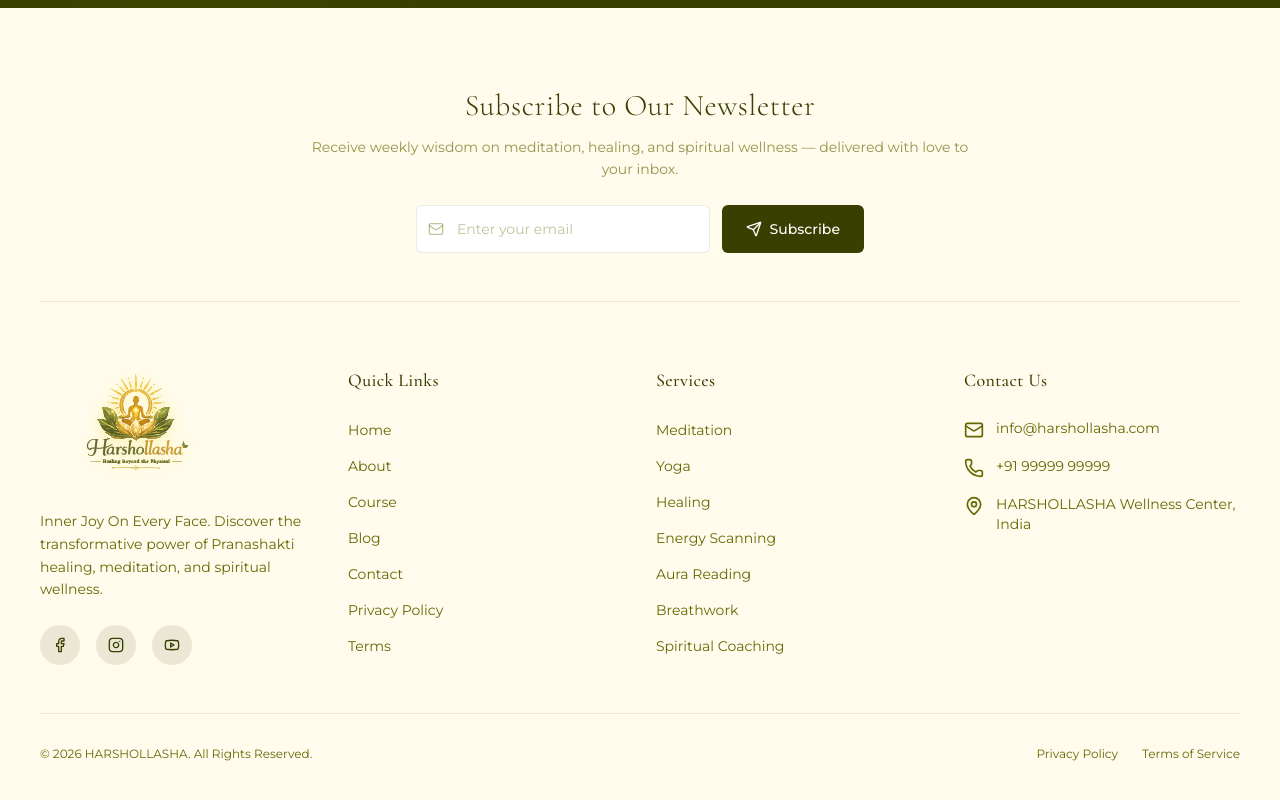
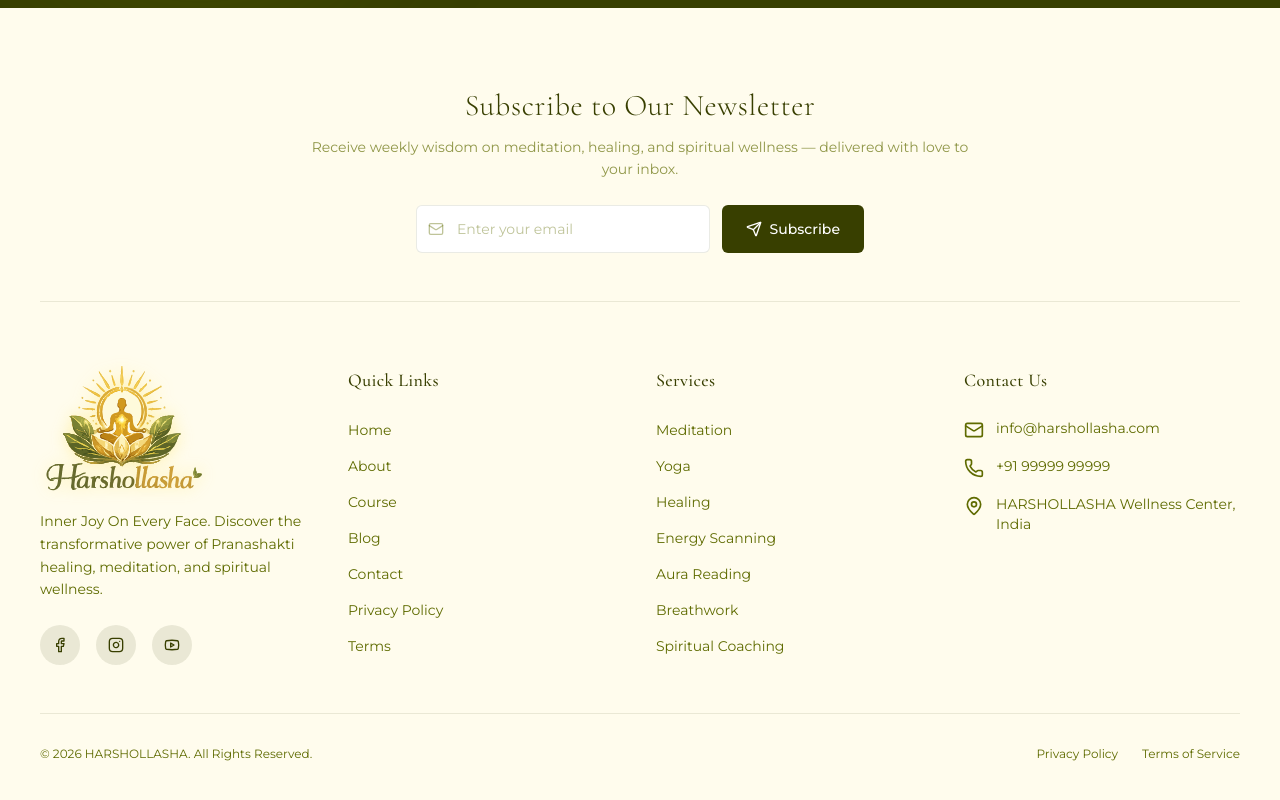
Before and after one commit to gyanamchoudhary/harshollash, a React (Vite) app in the folder app/: page / in a window 1280 px wide. Shown: the part 7074-7874 px from the top of the page. Built offline with nearby package versions, Linux system fonts and the light colour scheme.

Commit message:
fix: unify logo across all pages and structured data
- Update Footer logo to logo_transparent (1).svg
- Update CertificationSection logo to logo_transparent (1).svg
- Update JSON-LD structured data logo references
- Adjust navbar logo and container sizes for better balance

```diff
--- a/app/index.html
+++ b/app/index.html
@@ -40,7 +40,7 @@
       "@type": "Organization",
       "name": "HARSHOLLASHA",
       "url": "https://harshollash.pages.dev",
-      "logo": "https://harshollash.pages.dev/images/logo.png",
+      "logo": "https://harshollash.pages.dev/images/logo_transparent (1).svg",
       "description": "Inner Joy On Every Face. Discover the transformative power of Pranashakti healing, meditation, and spiritual wellness.",
       "sameAs": [
         "https://facebook.com/harshollasha",
@@ -78,7 +78,7 @@
       "@context": "https://schema.org",
       "@type": "LocalBusiness",
       "name": "HARSHOLLASHA Wellness Center",
-      "image": "https://harshollash.pages.dev/images/logo.png",
+      "image": "https://harshollash.pages.dev/images/logo_transparent (1).svg",
       "url": "https://harshollash.pages.dev",
       "telephone": "+91-99999-99999",
       "priceRange": "$$",
--- a/app/src/components/Footer.tsx
+++ b/app/src/components/Footer.tsx
@@ -84,7 +84,7 @@ export default function Footer() {
           <div className="lg:col-span-1">
             <Link to="/" className="flex items-center mb-4">
               <img loading="lazy"
-                src="/images/logo_transparent.svg"
+                src="/images/logo_transparent (1).svg"
                 alt="Harshollasha"
                 className="h-28 lg:h-32 w-auto object-contain drop-shadow-[0_0_8px_rgba(253,224,71,0.4)]"
               />
--- a/app/src/components/Navbar.tsx
+++ b/app/src/components/Navbar.tsx
@@ -73,13 +73,13 @@ export default function Navbar() {
       }`}
     >
       <div className="max-w-container mx-auto px-4 sm:px-6 lg:px-10">
-        <div className="flex items-center justify-between h-18 sm:h-22 lg:h-28">
+        <div className="flex items-center justify-between h-16 sm:h-20 lg:h-24">
           {/* Logo */}
           <Link to="/" className="flex items-center z-10">
             <img loading="lazy"
               src="/images/logo_transparent (1).svg"
               alt="Harshollasha"
-              className="h-14 sm:h-18 lg:h-24 w-auto object-contain transition-all duration-300"
+              className="h-14 sm:h-16 lg:h-20 w-auto object-contain transition-all duration-300"
             />
           </Link>
 
--- a/app/src/sections/course/CertificationSection.tsx
+++ b/app/src/sections/course/CertificationSection.tsx
@@ -19,7 +19,7 @@ export default function CertificationSection() {
             <div className="border-b-2 border-dashed border-yellow-800/30 pb-6 mb-6">
               <div className="flex items-center justify-center gap-3 mb-4">
                 <img
-                  src="/images/logo_transparent.svg"
+                  src="/images/logo_transparent (1).svg"
                   alt="Harshollasha"
                   className="h-24 w-auto object-contain"
                 />
```
